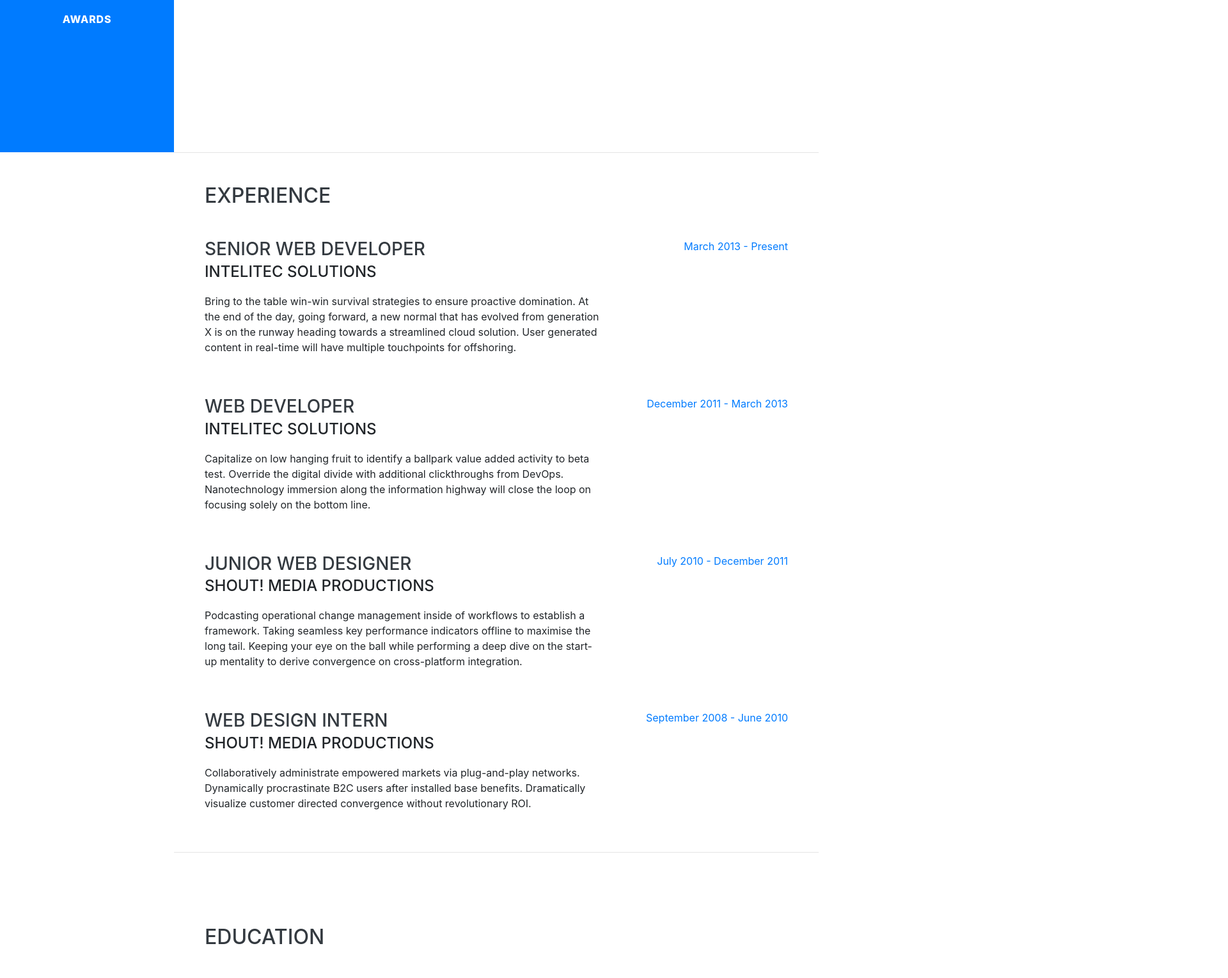
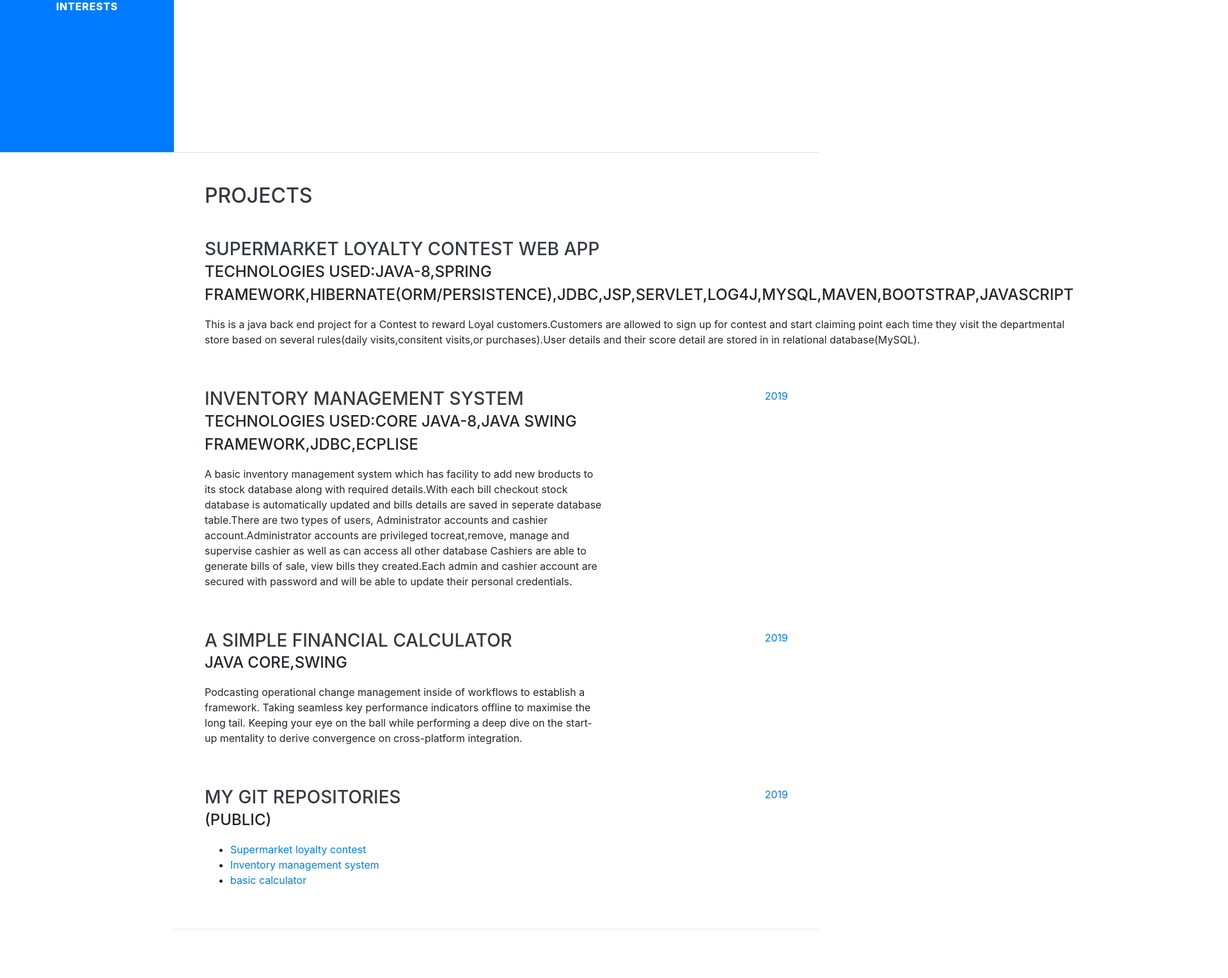
Before and after one commit to GirwanP/girwanp.github.io, a website with bundled scripts: page index.html in a window 1280 px wide. Shown: the part 562-2091 px from the top of the page at 64% size, 1920 px wide, since content can reach past the window. Built offline with nearby package versions, Linux system fonts and the light colour scheme; a web font is replaced by a local one.

Commit message:
some changes

```diff
--- a/index.html
+++ b/index.html
@@ -41,7 +41,7 @@
           <a class="nav-link js-scroll-trigger" href="#about">About</a>
         </li>
         <li class="nav-item">
-          <a class="nav-link js-scroll-trigger" href="#experience">Experience</a>
+          <a class="nav-link js-scroll-trigger" href="#experience">Projects</a>
         </li>
         <li class="nav-item">
           <a class="nav-link js-scroll-trigger" href="#education">Education</a>
@@ -52,7 +52,7 @@
         <li class="nav-item">
           <a class="nav-link js-scroll-trigger" href="#interests">Interests</a>
         </li>
-        <li class="nav-item">
+        <li class="nav-item"  style="display:none;">
           <a class="nav-link js-scroll-trigger" href="#awards">Awards</a>
         </li>
       </ul>
@@ -69,7 +69,7 @@
         <div class="subheading mb-5">Taratal-8,Barditya,Province 5 ,Nepal
           <a href="mailto:name@email.com">name@email.com</a>
         </div>
-        <p class="lead mb-5">I am experienced in leveraging agile frameworks to provide a robust synopsis for high level overviews. Iterative approaches to corporate strategy foster collaborative thinking to further the overall value proposition.</p>
+        <p class="lead mb-5">I am technology enthusiast and am very passionate about latest technological trends and discoveries</p>
         <div class="social-icons">
           <a href="#">
             <i class="fab fa-linkedin-in"></i>
@@ -91,49 +91,61 @@
 
     <section class="resume-section p-3 p-lg-5 d-flex justify-content-center" id="experience">
       <div class="w-100">
-        <h2 class="mb-5">Experience</h2>
+        <h2 class="mb-5">Projects</h2>
 
         <div class="resume-item d-flex flex-column flex-md-row justify-content-between mb-5">
           <div class="resume-content">
-            <h3 class="mb-0">Senior Web Developer</h3>
-            <div class="subheading mb-3">Intelitec Solutions</div>
-            <p>Bring to the table win-win survival strategies to ensure proactive domination. At the end of the day, going forward, a new normal that has evolved from generation X is on the runway heading towards a streamlined cloud solution. User generated content in real-time will have multiple touchpoints for offshoring.</p>
+            <h3 class="mb-0">Supermarket Loyalty Contest web app</h3>
+            <div class="subheading mb-3">Technologies used:java-8,spring framework,HIBERNATE(ORM/PERSISTENCE),JDBC,jsp,servlet,Log4j,MySQL,MAVEN,bootstrap,javascript</div>
+            <p>This is a java back end project for a Contest to reward Loyal customers.Customers are allowed to sign up for contest and start claiming point each time they visit the
+              departmental store based on several rules(daily visits,consitent visits,or purchases).User details and their score detail are stored in in relational database(MySQL).
+            </p>
           </div>
           <div class="resume-date text-md-right">
-            <span class="text-primary">March 2013 - Present</span>
+            <span class="text-primary">2019</span>
           </div>
         </div>
 
         <div class="resume-item d-flex flex-column flex-md-row justify-content-between mb-5">
           <div class="resume-content">
-            <h3 class="mb-0">Web Developer</h3>
-            <div class="subheading mb-3">Intelitec Solutions</div>
-            <p>Capitalize on low hanging fruit to identify a ballpark value added activity to beta test. Override the digital divide with additional clickthroughs from DevOps. Nanotechnology immersion along the information highway will close the loop on focusing solely on the bottom line.</p>
+            <h3 class="mb-0">Inventory Management System</h3>
+            <div class="subheading mb-3">Technologies used:Core java-8,Java Swing Framework,JDBC,ecplise</div>
+            <p>
+              A basic inventory management system which has facility to add new broducts to its stock database along with required details.With each bill checkout
+              stock database is automatically updated and bills details are saved in seperate database table.There are two types of users, Administrator
+              accounts and cashier account.Administrator accounts are privileged tocreat,remove, manage and supervise cashier as well as can access all other database
+              Cashiers are able to generate bills of sale, view bills they created.Each admin and cashier account are secured with password and will be able to update their personal credentials.
+
+            </p>
           </div>
           <div class="resume-date text-md-right">
-            <span class="text-primary">December 2011 - March 2013</span>
+            <span class="text-primary">2019</span>
           </div>
         </div>
 
         <div class="resume-item d-flex flex-column flex-md-row justify-content-between mb-5">
           <div class="resume-content">
-            <h3 class="mb-0">Junior Web Designer</h3>
-            <div class="subheading mb-3">Shout! Media Productions</div>
+            <h3 class="mb-0">A simple financial calculator</h3>
+            <div class="subheading mb-3">Java core,swing</div>
             <p>Podcasting operational change management inside of workflows to establish a framework. Taking seamless key performance indicators offline to maximise the long tail. Keeping your eye on the ball while performing a deep dive on the start-up mentality to derive convergence on cross-platform integration.</p>
           </div>
           <div class="resume-date text-md-right">
-            <span class="text-primary">July 2010 - December 2011</span>
+            <span class="text-primary">2019</span>
           </div>
         </div>
 
         <div class="resume-item d-flex flex-column flex-md-row justify-content-between">
           <div class="resume-content">
-            <h3 class="mb-0">Web Design Intern</h3>
-            <div class="subheading mb-3">Shout! Media Productions</div>
-            <p>Collaboratively administrate empowered markets via plug-and-play networks. Dynamically procrastinate B2C users after installed base benefits. Dramatically visualize customer directed convergence without revolutionary ROI.</p>
+            <h3 class="mb-0">My Git repositories</h3>
+            <div class="subheading mb-3">(Public)</div>
+              <ul>
+                <li><a href="https://github.com/GirwanP/Supermarket_LoyaltyContest">Supermarket loyalty contest</a></li>
+                <li><a href="https://github.com/GirwanP/InventorySystem">Inventory management system</a></li>
+                <li><a href="https://github.com/GirwanP/SimpleFinancialCalculator">basic calculator</a></li>
+              </ul>
           </div>
           <div class="resume-date text-md-right">
-            <span class="text-primary">September 2008 - June 2010</span>
+            <span class="text-primary">2019</span>
           </div>
         </div>
 
@@ -192,6 +204,19 @@
 
         <div class="subheading mb-3">Programming Languages &amp; Tools</div>
         <ul class="list-inline dev-icons">
+
+          <li class="list-inline-item">
+           <img src="/img/hibernate.png" alt="Hibernate" style="height: 20px;width :20px;">
+          </li>
+          <li class="list-inline-item">
+            <img src="/img/mysql.png" alt="MySQL" style="height: 20px;width :20px;">
+          </li>
+          <li class="list-inline-item">
+            <img src="/img/spring.svg" alt="spring" style="height: 20px;width :20px;">
+          </li>
+          <li class="list-inline-item">
+          <i class='fab fa-java' style='font-size:48px;color:black'></i>
+        </li>
           <li class="list-inline-item">
             <i class="fab fa-html5"></i>
           </li>
@@ -204,34 +229,15 @@
           <li class="list-inline-item">
             <i class="fab fa-angular"></i>
           </li>
-          <li class="list-inline-item">
-            <i class="fab fa-react"></i>
           </li>
           <li class="list-inline-item">
             <i class="fab fa-node-js"></i>
           </li>
-          <li class="list-inline-item">
-            <i class="fab fa-sass"></i>
-          </li>
-          <li class="list-inline-item">
-            <i class="fab fa-less"></i>
-          </li>
-          <li class="list-inline-item">
-            <i class="fab fa-wordpress"></i>
-          </li>
-          <li class="list-inline-item">
-            <i class="fab fa-gulp"></i>
-          </li>
-          <li class="list-inline-item">
-            <i class="fab fa-grunt"></i>
-          </li>
-          <li class="list-inline-item">
-            <i class="fab fa-npm"></i>
-          </li>
+
         </ul>
 
-        <div class="subheading mb-3">Workflow</div>
-        <ul class="fa-ul mb-0">
+        <div class="subheading mb-3" style="display:none;">Workflow</div>
+        <ul class="fa-ul mb-0" style="display:none;"s>
           <li>
             <i class="fa-li fa fa-check"></i>
             Mobile-First, Responsive Design</li>
@@ -259,9 +265,9 @@
     </section>
 
     <hr class="m-0">
-
-    <section class="resume-section p-3 p-lg-5 d-flex align-items-center" id="awards">
-      <div class="w-100">
+<!--
+    <section class="resume-section p-3 p-lg-5 d-flex align-items-center" id="awards" ">
+      <div class="w-100" style="display:none;">
         <h2 class="mb-5">Awards &amp; Certifications</h2>
         <ul class="fa-ul mb-0">
           <li>
@@ -293,7 +299,7 @@
         </ul>
       </div>
     </section>
-
+  -->
   </div>
 
   <!-- Bootstrap core JavaScript -->
```
Also changed, not shown: img/hibernate.png (added), img/mysql.png (added), img/profile.jpg, img/spring.svg (added).
